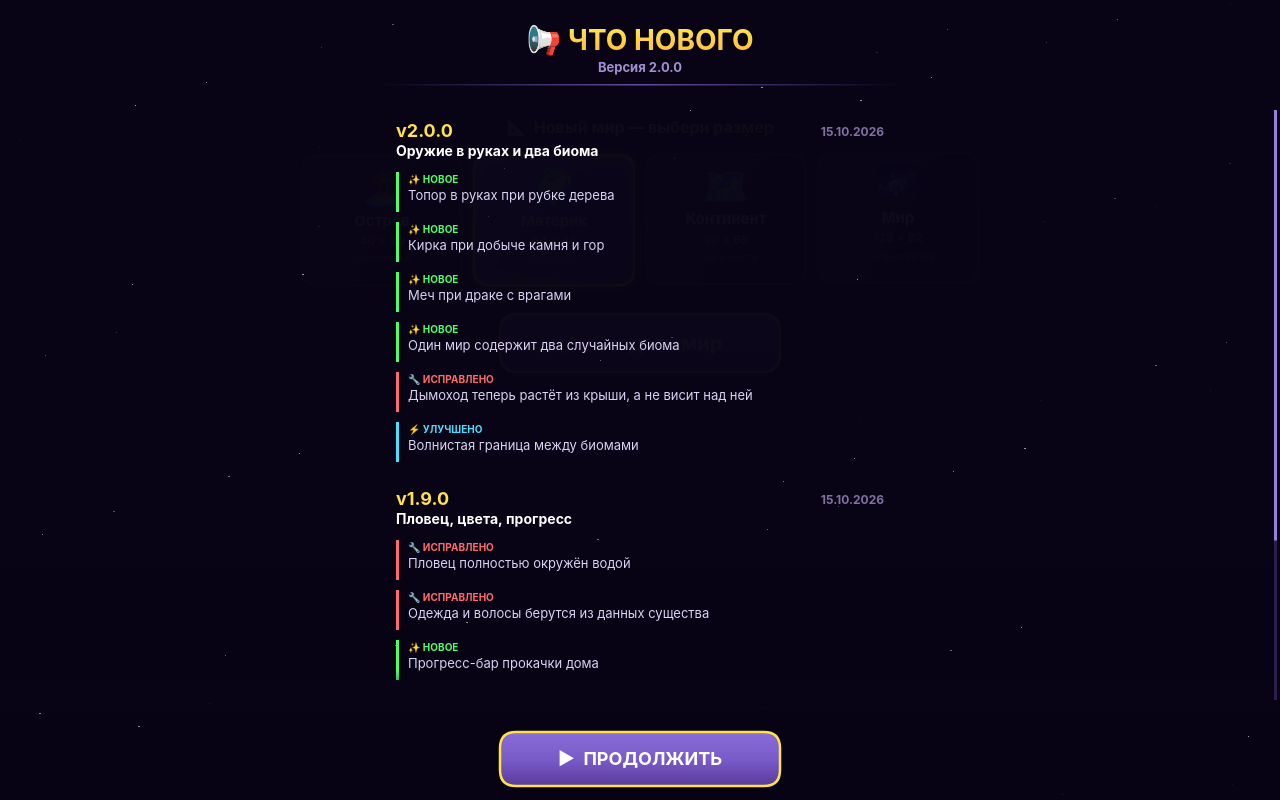
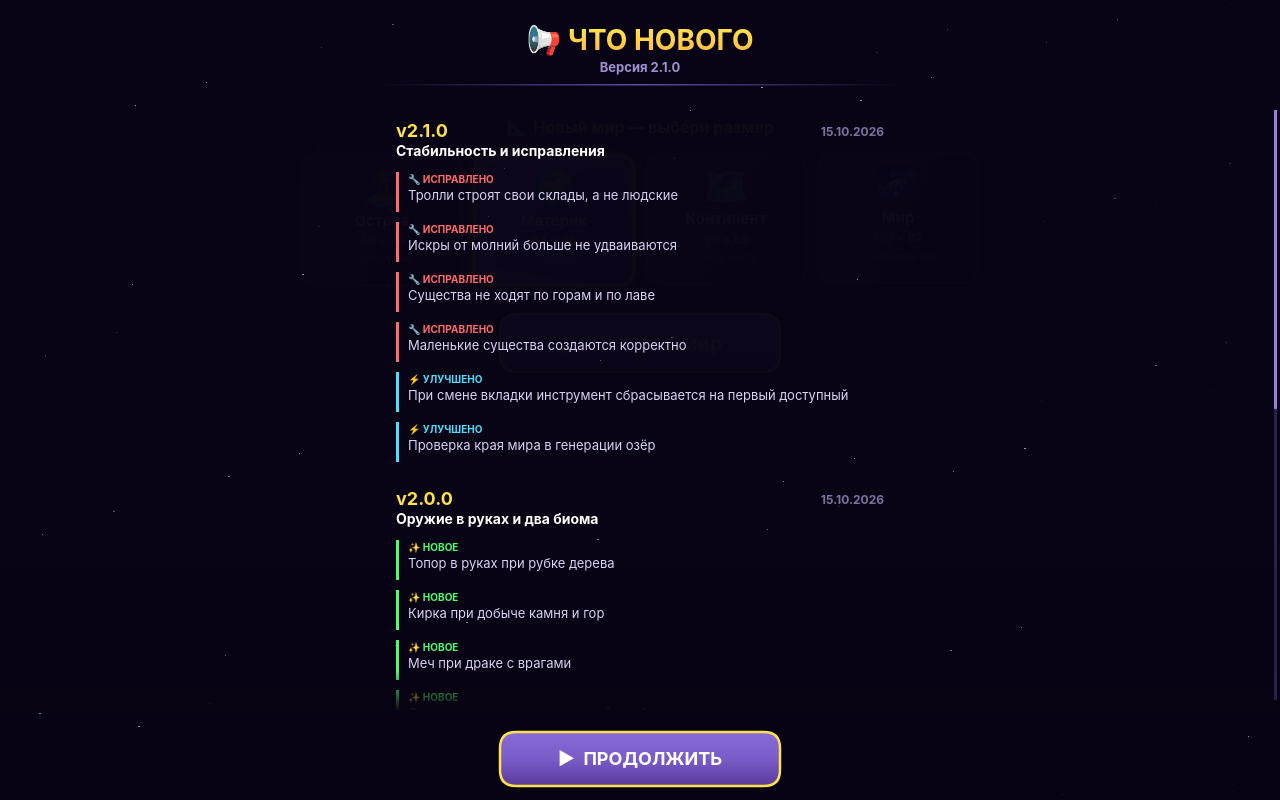
Before and after one commit to w86mwzd9kg-boop/kubiya, a plain HTML site: page index.html in a window 1280 px wide. Drawn offline with Linux system fonts and the light colour scheme.

Commit message:
Update index.html

```diff
--- a/index.html
+++ b/index.html
@@ -6,7 +6,7 @@
 <meta name="apple-mobile-web-app-capable" content="yes">
 <meta name="mobile-web-app-capable" content="yes">
 <meta name="theme-color" content="#1a1030">
-<title>Кубия 2.0</title>
+<title>Кубия 2.1</title>
 <style>
 *{margin:0;padding:0;box-sizing:border-box}
 html,body{width:100%;height:100%;overflow:hidden;background:#000;font-family:-apple-system,'Trebuchet MS',sans-serif;color:#fff;touch-action:none;-webkit-user-select:none;user-select:none;-webkit-tap-highlight-color:transparent;position:fixed;top:0;left:0}
@@ -17,6 +17,14 @@ canvas{display:block;position:absolute;top:0;left:0}
 <canvas id="game"></canvas>
 <script>
 var CHANGELOG=[
+{version:'2.1.0',date:'15.10.2026',title:'Стабильность и исправления',changes:[
+{t:'fix',text:'Тролли строят свои склады, а не людские'},
+{t:'fix',text:'Искры от молний больше не удваиваются'},
+{t:'fix',text:'Существа не ходят по горам и по лаве'},
+{t:'fix',text:'Маленькие существа создаются корректно'},
+{t:'imp',text:'При смене вкладки инструмент сбрасывается на первый доступный'},
+{t:'imp',text:'Проверка края мира в генерации озёр'}
+]},
 {version:'2.0.0',date:'15.10.2026',title:'Оружие в руках и два биома',changes:[
 {t:'new',text:'Топор в руках при рубке дерева'},
 {t:'new',text:'Кирка при добыче камня и гор'},
@@ -37,7 +45,7 @@ var CHANGELOG=[
 ]}
 ];
 var APP_VERSION=CHANGELOG[0].version;
-var VERSION_KEY='kubiya_version_v2',DATES_KEY='kubiya_dates_v2',SEEN_HISTORY_KEY='kubiya_seen_history_v2';
+var VERSION_KEY='kubiya_version_v3',DATES_KEY='kubiya_dates_v2',SEEN_HISTORY_KEY='kubiya_seen_history_v2';
 var CHANGE_META={new:{label:'НОВОЕ',color:'#4aff6a',icon:'✨'},fix:{label:'ИСПРАВЛЕНО',color:'#ff6a6a',icon:'🔧'},imp:{label:'УЛУЧШЕНО',color:'#4adfff',icon:'⚡'},bal:{label:'БАЛАНС',color:'#ffd94a',icon:'⚖️'}};
 function loadDates(){try{return JSON.parse(localStorage.getItem(DATES_KEY)||'{}');}catch(e){return {};}}
 function saveDates(d){try{localStorage.setItem(DATES_KEY,JSON.stringify(d));}catch(e){}}
@@ -72,7 +80,6 @@ var TABS=[{id:'world',name:'Мир',ic:'🌍'},{id:'life',name:'Жизнь',ic:'
 var TOOLS_WORLD=[{id:'grass',name:'Луга',bg:'#3d8b47',ic:'🌿'},{id:'forestfloor',name:'Подстилка',bg:'#3a5a2a',ic:'🍂'},{id:'snow',name:'Снег',bg:'#8fa8c0',ic:'❄️'},{id:'water',name:'Вода',bg:'#2f6bb5',ic:'💧'},{id:'rock',name:'Горы',bg:'#6b6b7a',ic:'⛰️'},{id:'boulder',name:'Валун',bg:'#7a7a88',ic:'🪨'},{id:'sand',name:'Песок',bg:'#c9a961',ic:'🏖️'},{id:'flame',name:'Огонь',bg:'#d95a2b',ic:'🔥'},{id:'oak',name:'Дуб',bg:'#4a7a3a',ic:'🌳'},{id:'pine',name:'Ель',bg:'#2a5a3a',ic:'🌲'},{id:'birch',name:'Берёза',bg:'#7a9a5a',ic:'🌳'},{id:'palm',name:'Пальма',bg:'#5a8a4a',ic:'🌴'},{id:'dead',name:'Сухое',bg:'#5a4a3a',ic:'🪵'}];
 var TOOLS_LIFE=[{id:'human',name:'Человек',bg:'#3a8ee6',ic:'🧑'},{id:'troll',name:'Тролли',bg:'#7a5cc9',ic:'👾'},{id:'beast',name:'Медведи',bg:'#8a5a2a',ic:'🐻'},{id:'shadow',name:'Тени',bg:'#4a3a6a',ic:'👤'},{id:'bolt',name:'Молния',bg:'#e6c93a',ic:'⚡'},{id:'remove',name:'Убрать',bg:'#5a3a4a',ic:'✖'}];
 function getTools(){return activeTab==='world'?TOOLS_WORLD:TOOLS_LIFE;}
-// ✅ ИСПРАВЛЕНО: гора (2) и лава (4) теперь непроходимы
 var WALKABLE=[true,false,false,true,false,true,true,true,true,true];
 var BEING={human:{clan:0,hp:55,size:8,skin:'#e8c9a0',cloth:'#a89878',clothDark:'#8a7a58',hair:'#b8b8b8',speed:58,dmg:9,buildType:'cottage',weapon:'axe'},troll:{clan:1,hp:70,size:9,skin:'#9a8a6a',cloth:'#5a3a9a',clothDark:'#3a2a6a',hair:'#1a0e2a',speed:52,dmg:11,buildType:'tent',weapon:'club'},beast:{clan:2,hp:95,size:11,skin:'#8a5a2a',cloth:'#3a2010',clothDark:'#1a0e05',hair:'#2a1a0a',speed:70,dmg:14,buildType:null,weapon:null},shadow:{clan:3,hp:130,size:11,skin:'#4a3a6a',cloth:'#2a1a3a',clothDark:'#0a0515',hair:'#050208',speed:45,dmg:16,buildType:null,weapon:null}};
 var BUILD_LEVELS={cottage:[{w:TILE*1.7,h:TILE*1.7,hp:260,spawnEvery:45,capacity:4},{w:TILE*2.2,h:TILE*2.2,hp:550,spawnEvery:30,capacity:7},{w:TILE*2.8,h:TILE*2.8,hp:1000,spawnEvery:18,capacity:12}],tent:[{w:TILE*1.7,h:TILE*1.7,hp:210,spawnEvery:45,capacity:4},{w:TILE*2.2,h:TILE*2.2,hp:450,spawnEvery:30,capacity:7},{w:TILE*2.8,h:TILE*2.8,hp:850,spawnEvery:18,capacity:12}],warehouse:[{w:TILE*2.4,h:TILE*2.0,hp:400,spawnEvery:60,capacity:3},{w:TILE*3.0,h:TILE*2.4,hp:800,spawnEvery:45,capacity:5},{w:TILE*3.6,h:TILE*2.8,hp:1500,spawnEvery:30,capacity:8}]};
@@ -234,7 +241,6 @@ function addBeaches(){var tc=[];for(var y=0;y<ROWS;y++){for(var x=0;x<COLS;x++){
 function hasNear(x,y,v){for(var dy=-1;dy<=1;dy++){for(var dx=-1;dx<=1;dx++){if(!dx&&!dy)continue;var nx=x+dx,ny=y+dy;if(nx>=0&&nx<COLS&&ny>=0&&ny<ROWS&&tiles[ny*COLS+nx]===v)return true;}}return false;}
 
 function makeBeing(x,y,type,isBaby,gender){
-// ✅ ИСПРАВЛЕНО: обрабатываем null так же, как undefined
 if(isBaby===undefined||isBaby===null)isBaby=false;
 if(beings.length>=150)return null;
 var t=BEING[type];
@@ -247,7 +253,6 @@ function walkable(x,y){var tx=Math.floor(x/TILE),ty=Math.floor(y/TILE);if(tx<0||
 function canBuild(x,y,clan){for(var i=0;i<builds.length;i++){var b=builds[i];if(b.clan!==clan)continue;if(Math.hypot(b.x-x,b.y-y)<TILE*5)return false;}if(!walkable(x,y))return false;if(x<TILE||x>WORLD_W-TILE||y<TILE||y>WORLD_H-TILE)return false;return true;}
 function getPopulationCap(clan){var cap=0;for(var i=0;i<builds.length;i++){var b=builds[i];if(b.clan!==clan||b.type==='warehouse')continue;cap+=BUILD_LEVELS[b.type][b.level-1].capacity;}return cap;}
 function getPopulationCount(clan){var n=0;for(var i=0;i<beings.length;i++){var u=beings[i];if(u.clan===clan&&u.type!=='beast'&&u.type!=='shadow')n++;}return n;}
-// ✅ ИСПРАВЛЕНО: placeBuild принимает клан явно — тролли строят свои склады
 function placeBuild(x,y,type,clan){
 var L=BUILD_LEVELS[type][0];
 if(clan===undefined||clan===null)clan=type==='tent'?1:0;
@@ -377,7 +382,6 @@ if(u.bldCd<=0&&canBuild(u.x,u.y,u.clan)){
 var myW=builds.filter(function(b3){return b3.clan===u.clan&&b3.type==='warehouse';}).length;
 var typeToBuild=u.buildType,cost;
 if(myW<1){typeToBuild='warehouse';cost={wood:0,stone:0,iron:0,gold:0};}else{if(myW<3&&u.warehouseCd<=0&&Math.random()<0.15)typeToBuild='warehouse';cost=BUILD_COST[typeToBuild][0];}
-// ✅ ИСПРАВЛЕНО: передаём клан существа
 if(canAfford(u.clan,cost)){payCost(u.clan,cost);placeBuild(u.x,u.y,typeToBuild,u.clan);u.bldCd=26+Math.random()*15;if(typeToBuild==='warehouse')u.warehouseCd=60+Math.random()*40;}else u.bldCd=8+Math.random()*5;
 }else if(u.bldCd<=0)u.bldCd=5+Math.random()*3;
 }
@@ -812,7 +816,7 @@ if(u.isBaby){ctx.globalAlpha=0.9;ctx.font='bold 11px -apple-system,sans-serif';c
 }
 
 // ═══════════════════════════════════════════════════════════
-// ПЛОВЕЦ — пустое место заполнено водой
+// ПЛОВЕЦ
 // ═══════════════════════════════════════════════════════════
 function paintSwimming(u){
 var as=u.isBaby?(0.5+u.growth*0.5):1;
@@ -1167,7 +1171,6 @@ for(var i2=0;i2<trees.length;i2++)list.push({y:trees[i2].y,kind:'t',o:trees[i2]}
 for(var i3=0;i3<rocks.length;i3++)list.push({y:rocks[i3].y,kind:'r',o:rocks[i3]});
 for(var i4=0;i4<beings.length;i4++)list.push({y:beings[i4].y,kind:'u',o:beings[i4]});
 list.sort(function(a,b){return a.y-b.y;});
-// ✅ УБРАН дублирующий проход искр — искры рисуются один раз, ниже, поверх спрайтов
 for(var i6=0;i6<list.length;i6++){var d=list[i6];if(d.kind==='u')paintBeing(d.o);else if(d.kind==='r')paintRock(d.o);else if(d.kind==='b')paintBuild(d.o);else paintTree(d.o);}
 for(var i7=0;i7<sparks.length;i7++){var p2=sparks[i7];if(p2.c==='#c93a5a')continue;ctx.globalAlpha=Math.min(1,p2.life/p2.maxLife*1.5);ctx.fillStyle=p2.c;var s2=p2.s*(p2.life/p2.maxLife);ctx.fillRect(p2.x-s2/2,p2.y-s2/2,s2,s2);}
 ctx.globalAlpha=1;
@@ -1233,6 +1236,7 @@ ctx.fillStyle='rgba(26,16,48,0.8)';roundRect(12,sy,tw+22,32,10);ctx.fill();
 ctx.strokeStyle=col;ctx.lineWidth=1.5;roundRect(12,sy,tw+22,32,10);ctx.stroke();
 ctx.fillStyle=col;ctx.fillText(label,23,sy+17);
 if(currentBiome){var bLabel='🌍 '+currentBiome;ctx.font='bold 11px -apple-system,sans-serif';var bw2=ctx.measureText(bLabel).width,bx3=12,by2=sy+38;ctx.fillStyle='rgba(26,16,48,0.7)';roundRect(bx3,by2,bw2+18,24,8);ctx.fill();ctx.strokeStyle='rgba(160,120,255,0.5)';ctx.lineWidth=1;roundRect(bx3,by2,bw2+18,24,8);ctx.stroke();ctx.fillStyle='#c8b0ff';ctx.fillText(bLabel,bx3+9,by2+13);}
+var vLabel='v'+APP_VERSION;ctx.font='bold 11px -apple-system,sans-serif';var vw2=ctx.measureText(vLabel).width;var vx=12,vy=sy+38+(currentBiome?30:0);ctx.fillStyle='rgba(26,16,48,0.7)';roundRect(vx,vy,vw2+18,22,8);ctx.fill();ctx.strokeStyle='rgba(230,201,58,0.5)';ctx.lineWidth=1;roundRect(vx,vy,vw2+18,22,8);ctx.stroke();ctx.fillStyle='#e6c93a';ctx.fillText(vLabel,vx+9,vy+12);
 renderInspectPanel();
 }
 drawClockDial();
@@ -1384,7 +1388,9 @@ ctx.strokeStyle='#ffe14a';ctx.lineWidth=2.5;roundRect(btnX,btnY,btnW,btnH,18);ct
 ctx.font='bold 20px -apple-system,sans-serif';ctx.fillStyle='#fff';ctx.fillText(saveInfo?'🌍  Начать заново':'🚀  Создать мир',cw/2,btnY+btnH/2+1);
 if(has){var rsW=Math.min(200,cw-80),rsH=40,rsX=(cw-rsW)/2,rsY=btnY+btnH+14;ctx.fillStyle='rgba(200,60,60,0.25)';roundRect(rsX,rsY,rsW,rsH,12);ctx.fill();ctx.strokeStyle='rgba(255,100,100,0.7)';ctx.lineWidth=1.5;roundRect(rsX,rsY,rsW,rsH,12);ctx.stroke();ctx.font='bold 13px -apple-system,sans-serif';ctx.fillStyle='#ff8080';ctx.fillText('🗑  Удалить сохранение',cw/2,rsY+rsH/2+1);}
 ctx.font='bold 11px -apple-system,sans-serif';ctx.fillStyle='rgba(200,180,255,0.6)';
-ctx.fillText('В каждом мире — 2 случайных биома',cw/2,ch-22);
+ctx.fillText('В каждом мире — 2 случайных биома',cw/2,ch-34);
+ctx.font='bold 10px -apple-system,sans-serif';ctx.fillStyle='rgba(230,201,58,0.7)';
+ctx.fillText('Кубия  v'+APP_VERSION,cw/2,ch-16);
 ctx.textAlign='left';ctx.textBaseline='alphabetic';
 }
 function hitContinueButton(x,y){var si=getSaveInfo();if(!si)return false;var cW=Math.min(340,cw-40),cH=90,cX=(cw-cW)/2,cY=ch*0.06;return x>=cX&&x<=cX+cW&&y>=cY&&y<=cY+cH;}
@@ -1392,7 +1398,6 @@ function hitSizeCard(x,y){var si=getSaveInfo();var labelY=ch*(si?0.10:0.16);if(s
 function hitCreateButton(x,y){var si=getSaveInfo();var labelY=ch*(si?0.10:0.16);if(si)labelY=ch*0.06+90+40;var wide=cw>=720,cols=wide?4:2,rows=wide?1:2,cardGap=12,maxW=wide?160:180;var cardW=Math.min(maxW,(cw-40-cardGap*(cols-1))/cols),cardH=130;var gridY=labelY+26,infoY=gridY+rows*cardH+(rows-1)*cardGap+20;var btnW=Math.min(280,cw-60),btnH=58,btnX=(cw-btnW)/2,btnY=infoY+10;return x>=btnX&&x<=btnX+btnW&&y>=btnY&&y<=btnY+btnH;}
 function hitResetButton(x,y){var si=getSaveInfo();if(!si)return false;var labelY=ch*0.06+90+40;var wide=cw>=720,cols=wide?4:2,rows=wide?1:2,cardGap=12,maxW=wide?160:180;var cardW=Math.min(maxW,(cw-40-cardGap*(cols-1))/cols),cardH=130;var gridY=labelY+26,infoY=gridY+rows*cardH+(rows-1)*cardGap+20;var btnY=infoY+10,btnH=58;var rsW=Math.min(200,cw-80),rsH=40,rsX=(cw-rsW)/2,rsY=btnY+btnH+14;return x>=rsX&&x<=rsX+rsW&&y>=rsY&&y<=rsY+rsH;}
 var touches=new Map(),pinchDist=0,pinchZoom=1;
-// ✅ Хелпер: сброс инструмента при смене вкладки
 function ensureToolValid(){var tl=getTools();var ok=false;for(var i=0;i<tl.length;i++){if(tl[i].id===activeTool){ok=true;break;}}if(!ok)activeTool=tl[0].id;}
 function onStart(t){
 if(changelogVisible){changelogStart(t);return;}
```
